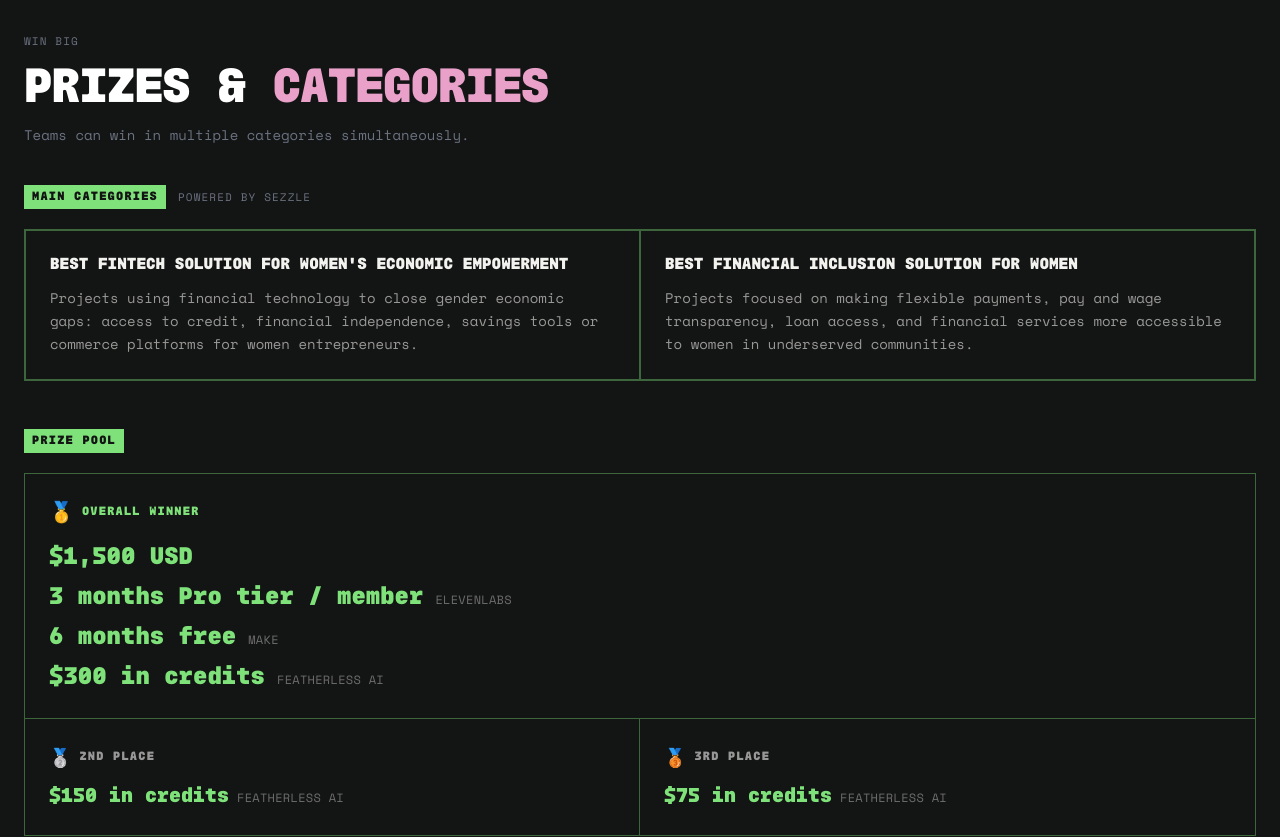
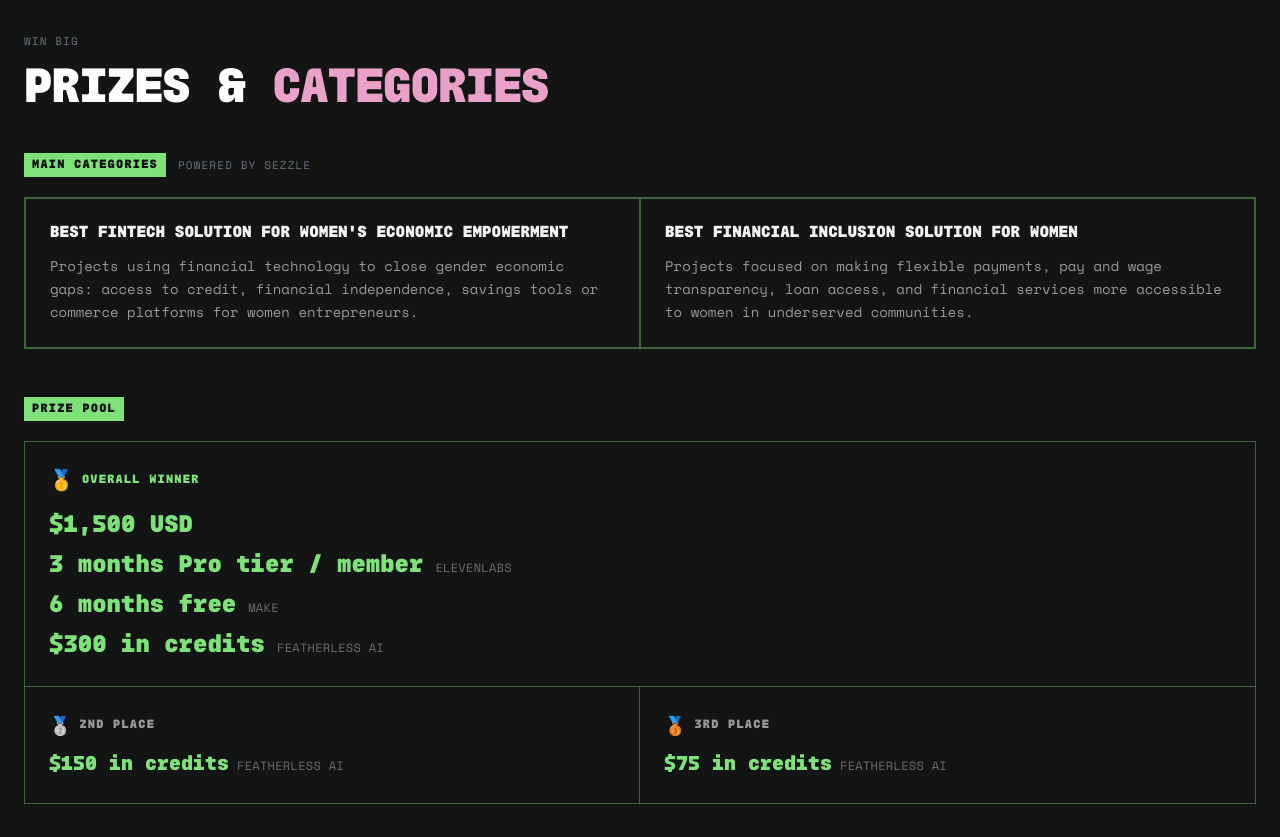
Before and after one commit to crafter-station/she.ships, a Next.js app: page / in a window 1280 px wide. Shown: the part 2740-3577 px from the top of the page. Built offline with nearby package versions, Linux system fonts and the light colour scheme; no server answers.

Commit message:
update text

```diff
--- a/components/sections/prizes.tsx
+++ b/components/sections/prizes.tsx
@@ -18,7 +18,6 @@ export function Prizes() {
           {t.prizes.headline}{" "}
           <span className="text-primary-pink">{t.prizes.headlineAccent}</span>
         </h2>
-        <p className="mt-3 text-neutral-gray text-sm">{t.prizes.stackNote}</p>
       </div>
 
       {/* ── MAIN CATEGORIES ── */}
```
